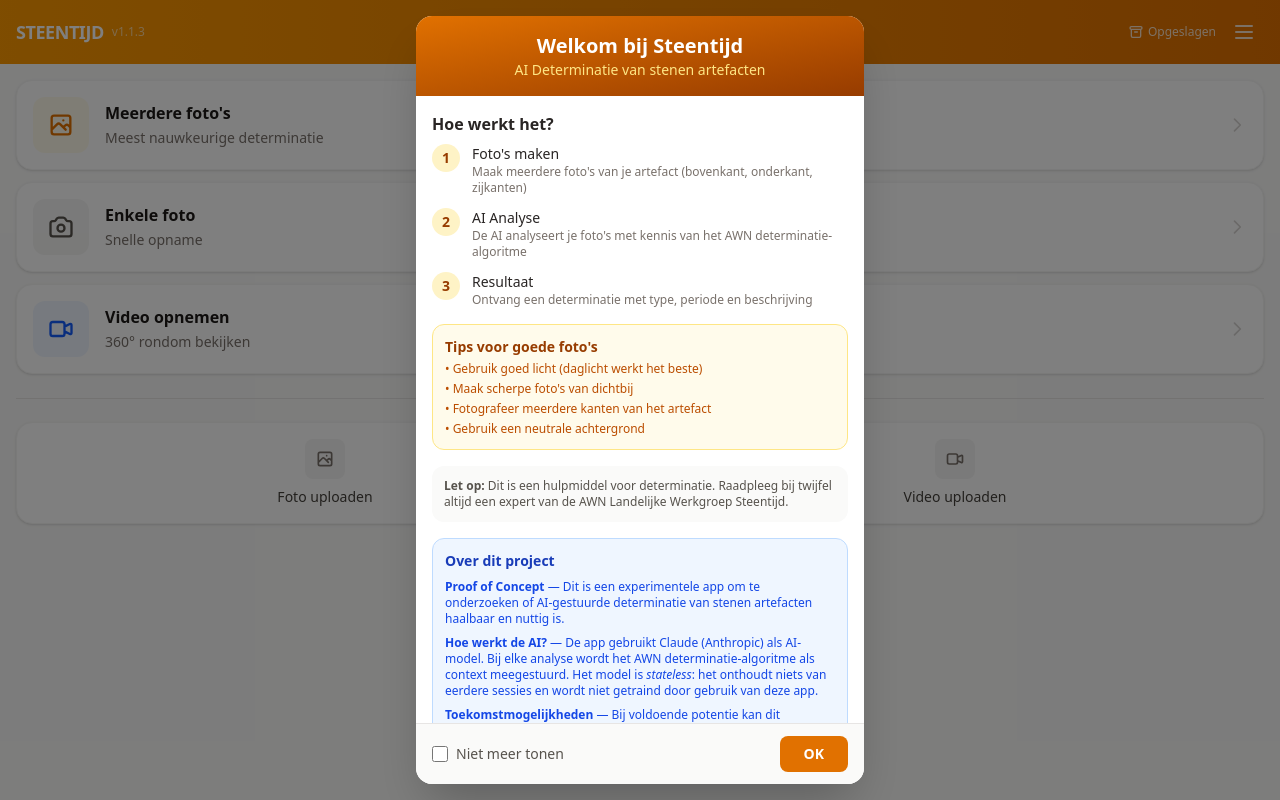
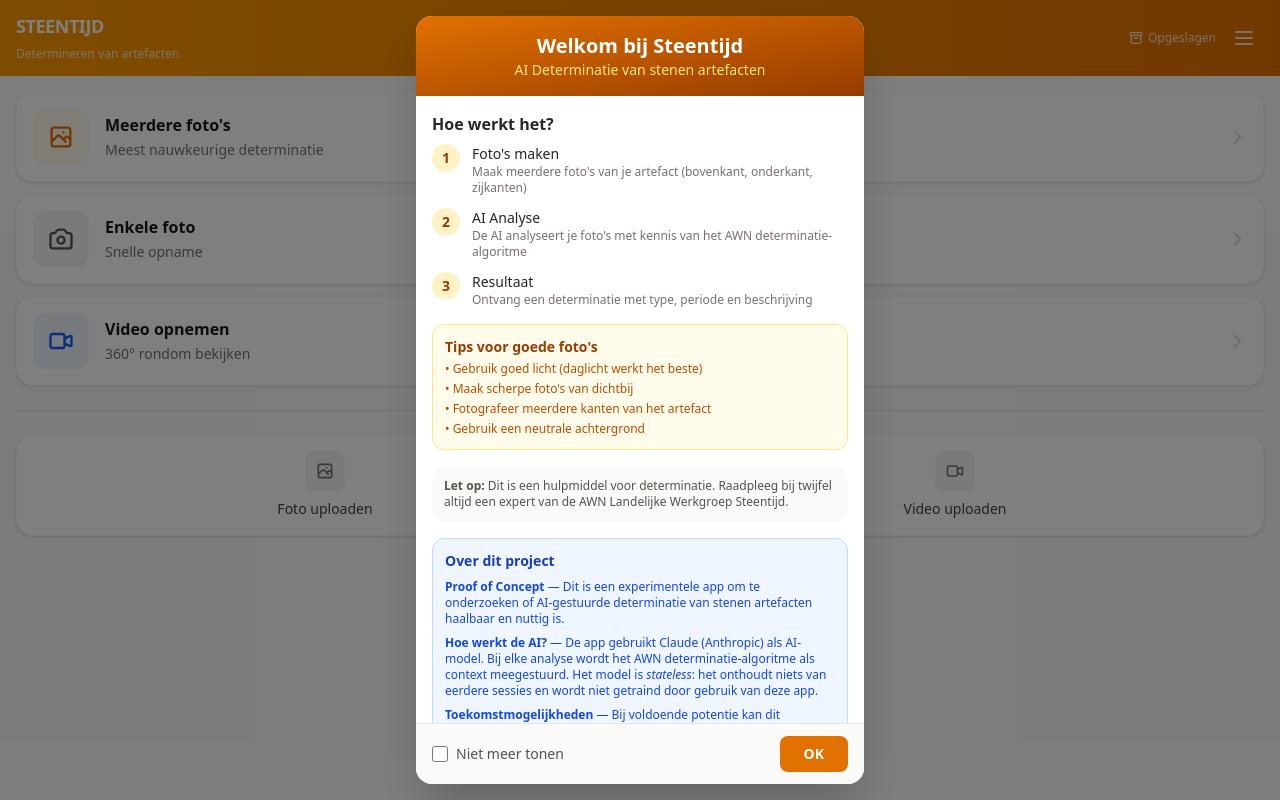
Before and after one commit to mailbvandongen-eng/steentijd-determinatie, a React (Vite) app in the folder app/: page / in a window 1280 px wide. Built offline with nearby package versions, Linux system fonts and the light colour scheme.

Commit message:
Move version to hamburger menu, add subtitle to header

```diff
--- a/app/src/App.tsx
+++ b/app/src/App.tsx
@@ -123,9 +123,9 @@
     return (
       <div className="h-full flex flex-col overflow-hidden">
         <header className="flex items-center justify-between px-4 py-3 bg-gradient-to-r from-amber-500 to-amber-600 text-white shrink-0">
-          <div className="flex items-center gap-2">
-            <span className="text-lg font-bold tracking-tight">STEENTIJD</span>
-            <span className="text-xs opacity-60">v{APP_VERSION}</span>
+          <div>
+            <span className="text-lg font-bold tracking-tight block">STEENTIJD</span>
+            <span className="text-xs opacity-80">Determineren van artefacten</span>
           </div>
           <div className="flex items-center gap-2">
             <button
@@ -137,7 +137,7 @@
               </svg>
               <span>Opgeslagen</span>
             </button>
-            <SettingsMenu onShowWelcome={welcomeModal.open} />
+            <SettingsMenu onShowWelcome={welcomeModal.open} version={APP_VERSION} />
           </div>
         </header>
         <div className="flex-1 overflow-hidden">
--- a/app/src/components/SettingsMenu.tsx
+++ b/app/src/components/SettingsMenu.tsx
@@ -4,9 +4,10 @@
 
 interface SettingsMenuProps {
   onShowWelcome: () => void;
+  version: string;
 }
 
-export function SettingsMenu({ onShowWelcome }: SettingsMenuProps) {
+export function SettingsMenu({ onShowWelcome, version }: SettingsMenuProps) {
   const [isOpen, setIsOpen] = useState(false);
   const [showQueryViewer, setShowQueryViewer] = useState(false);
 
@@ -65,6 +66,10 @@
                 AI Query bekijken
               </button>
             </div>
+            {/* Versie onderaan */}
+            <div className="px-4 py-2 border-t border-stone-100 text-xs text-stone-400 text-center">
+              v{version}
+            </div>
           </div>
         </>
       )}
```
